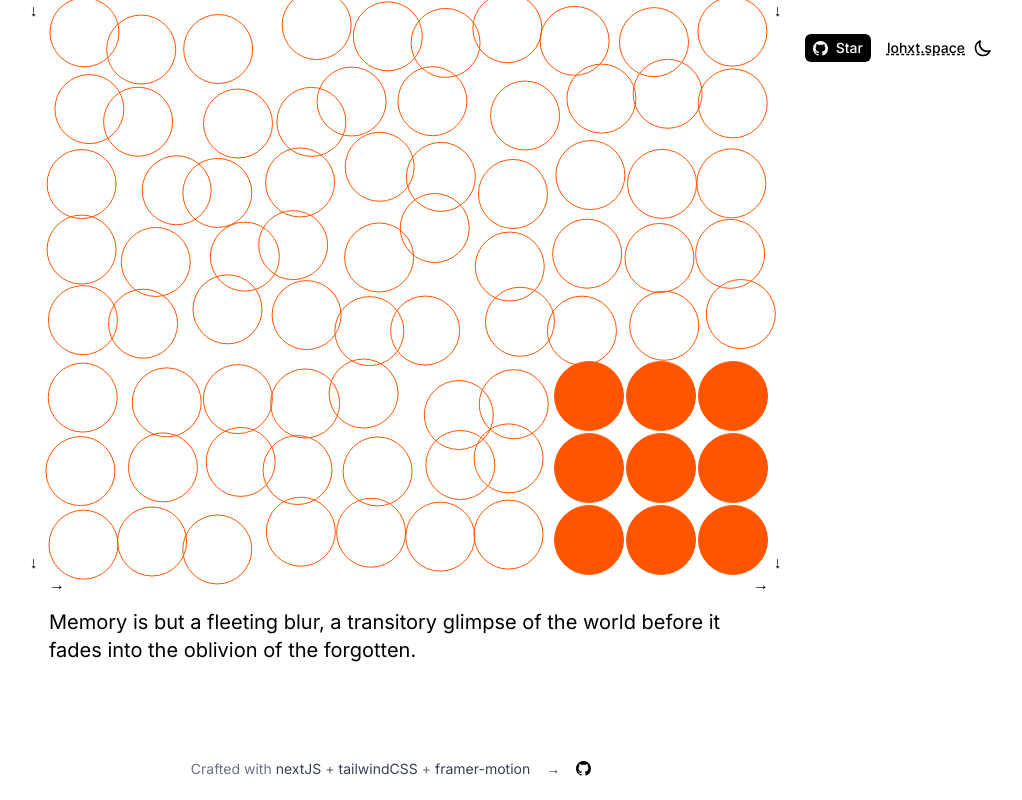
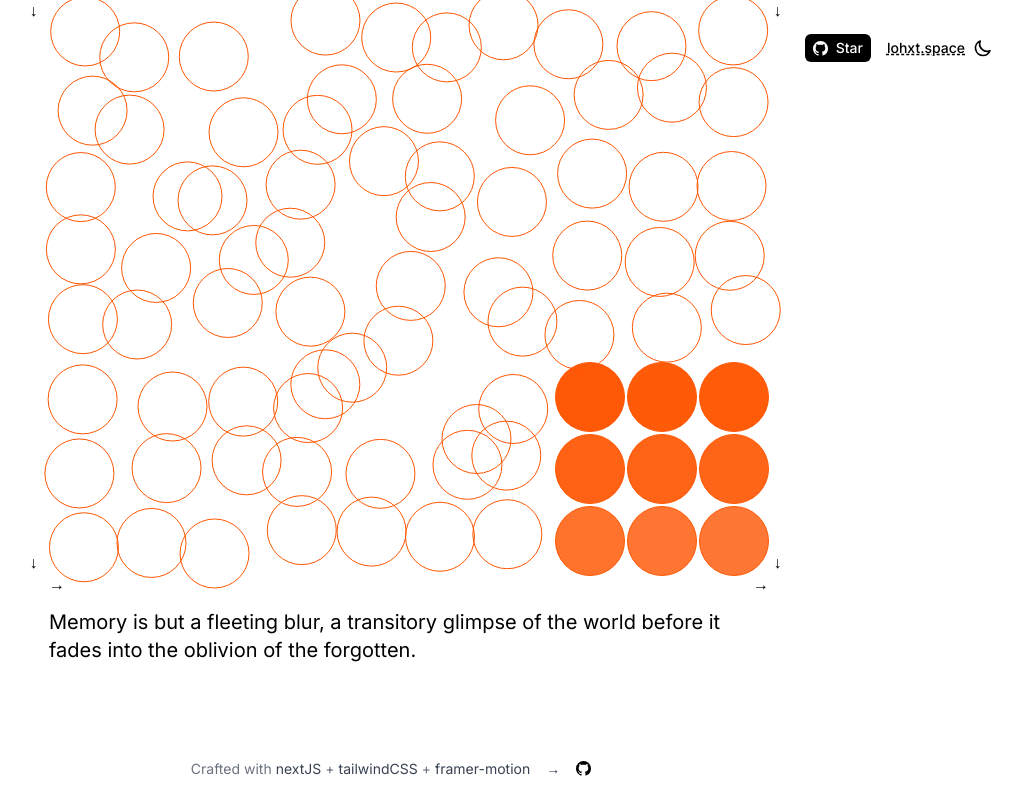
Before and after one commit to lohxt1/dynamic-framer-variants, a Next.js app: page / in a window 1280 px wide. Shown: the whole page, without its empty margins (231-1253 px from the left). Built offline with nearby package versions, Linux system fonts and the light colour scheme.

Commit message:
feat: updated anim seq

```diff
--- a/containers/ui/memories.tsx
+++ b/containers/ui/memories.tsx
@@ -1,8 +1,9 @@
 import { motion } from "framer-motion";
 import { cn } from "@/utils/tailwind";
 
-const scale = 10;
+const scale = 15;
 
+// greater the number, greater the distortion
 const memories = [
   1, 4, 3, 5, 3, 4, 3, 4, 3, 1,
   // -
@@ -10,11 +11,11 @@ const memories = [
   // -
   1, 4, 5, 4, 3, 3, 3, 3, 3, 1,
   // -
-  1, 3, 4, 2, 2, 5, 5, 1, 5, 1,
+  1, 3, 4, 2, 8, 5, 9, 1, 5, 1,
   // -
-  1, 3, 3, 2, 2, 5, 1, 2, 2, 2,
+  1, 3, 3, 2, 8, 8, 1, 2, 2, 2,
   // -
-  1, 3, 3, 2, 2, 6, 2, 0, 0, 0,
+  1, 3, 3, 2, 7, 9, 2, 0, 0, 0,
   // -
   1, 3, 3, 2, 2, 5, 2, 0, 0, 0,
   // -
@@ -22,6 +23,22 @@ const memories = [
 ]
   .map((_) => _ * scale)
   .map((val, idx) => ({
+    outer: {
+      initial: { opacity: 0, y: 20 },
+      visible: {
+        opacity: 1,
+        y: 0,
+        transition: {
+          delay: 0.03 * idx,
+          duration: 0.5,
+          ease: [0.2, 0.65, 0.3, 0.9],
+        },
+      },
+      exit: {},
+      hover: {},
+      value: val,
+    },
+    inner: {
       initial: { opacity: 1, y: 0, x: 0, background: `#f500` },
       visible: {
         opacity: 1,
@@ -29,14 +46,15 @@ const memories = [
         x: Math.random() * val - val / 2,
         background: val == 0 ? `#f50` : `#f500`,
         transition: {
-        delay: 0.01 * idx,
-        duration: 1,
+          delay: 0.03 * idx + 2.5,
+          duration: 1.5,
           ease: [0.2, 0.65, 0.3, 0.9],
         },
       },
       exit: {},
-    hover: { y: 0, x: 0 },
+      hover: {},
       value: val,
+    },
   }));
 
 const baseVariant = {
@@ -58,12 +76,20 @@ const Memories = () => {
           variants={baseVariant}
         >
           <motion.div
+            className="relative m-[1px] h-[70px] w-[70px]"
+            initial="initial"
+            animate="visible"
+            exit="exit"
+            variants={_?.outer}
+          >
+            <motion.div
               className={cn(
                 "absolute h-[70px] w-[70px] rounded-full",
                 "border border-[#f50]",
               )}
-            variants={_}
+              variants={_?.inner}
             ></motion.div>
+          </motion.div>
         </motion.div>
       ))}
 
```
Also changed, not shown: 1 other file (tests, documents, lock files or other folders). Lines whose indentation alone changed are shown as unchanged.
